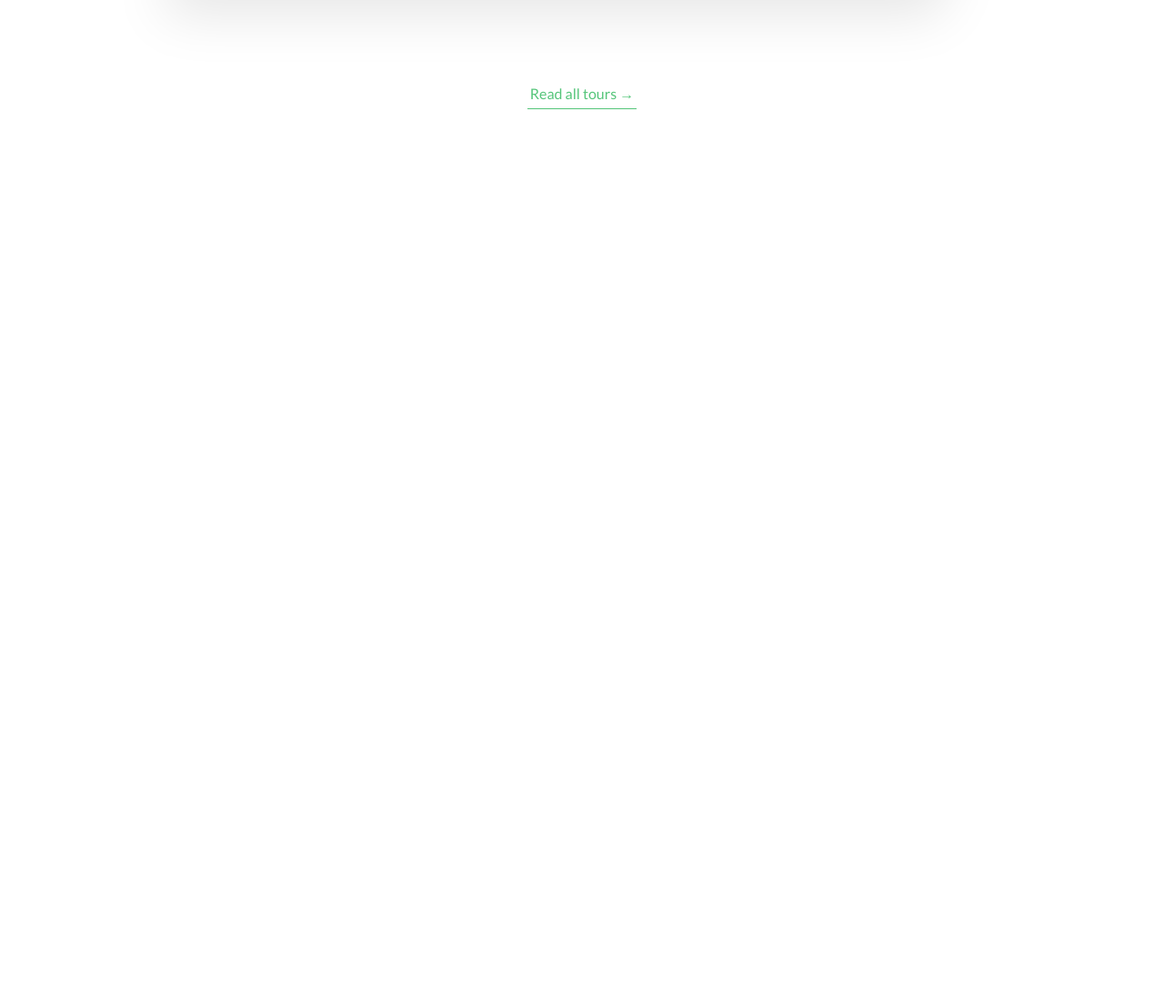
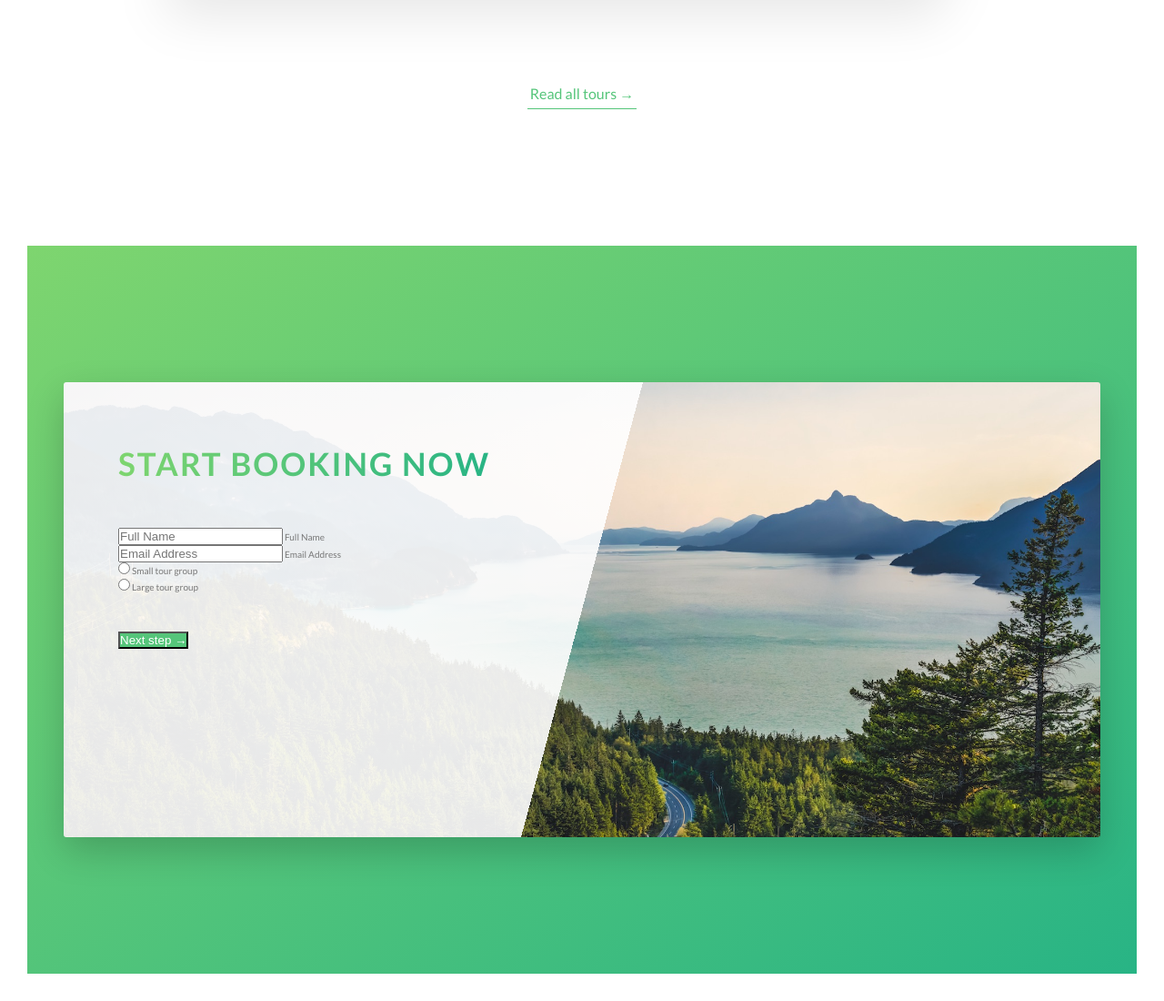
Before and after one commit to KheteshS/natours, a website: page index.html in a window 1280 px wide. Shown: the part 4190-5290 px from the top of the page at 91% size. Before the commit the page ends 4490 px from the top, so only its background shows below. Drawn offline with Linux system fonts and the light colour scheme.

Commit message:
booking section -1

```diff
--- a/index.html
+++ b/index.html
@@ -1,13 +1,11 @@
 <!DOCTYPE html>
 <html lang="en">
+
 <head>
   <meta charset="UTF-8" />
   <meta name="viewport" content="width=device-width, initial-scale=1.0" />
 
-    <link
-      href="https://fonts.googleapis.com/css?family=Lato:100,300,400,700,900"
-      rel="stylesheet"
-    />
+  <link href="https://fonts.googleapis.com/css?family=Lato:100,300,400,700,900" rel="stylesheet" />
 
   <link rel="stylesheet" href="css/icon-font.css" />
   <link rel="stylesheet" href="css/style.css" />
@@ -15,6 +13,7 @@
 
   <title>Natours | Exciting tours for adventurous people</title>
 </head>
+
 <body>
   <header class="header">
     <div class="header__logo-box">
@@ -99,21 +98,9 @@
 
         <div class="col-1-of-2">
           <div class="composition">
-              <img
-                src="img/nat-1-large.jpg"
-                alt="Photo 1"
-                class="composition__photo composition__photo--p1"
-              />
-              <img
-                src="img/nat-2-large.jpg"
-                alt="Photo 2"
-                class="composition__photo composition__photo--p2"
-              />
-              <img
-                src="img/nat-3-large.jpg"
-                alt="Photo 3"
-                class="composition__photo composition__photo--p3"
-              />
+            <img src="img/nat-1-large.jpg" alt="Photo 1" class="composition__photo composition__photo--p1" />
+            <img src="img/nat-2-large.jpg" alt="Photo 2" class="composition__photo composition__photo--p2" />
+            <img src="img/nat-3-large.jpg" alt="Photo 3" class="composition__photo composition__photo--p3" />
           </div>
         </div>
       </div>
@@ -296,11 +283,7 @@
       <div class="row">
         <div class="story">
           <figure class="story__shape">
-              <img
-                class="story__img"
-                src="img/nat-8.jpg"
-                alt="Person on a tour"
-              />
+            <img class="story__img" src="img/nat-8.jpg" alt="Person on a tour" />
             <figcaption class="story__caption">Mary Smith</figcaption>
           </figure>
           <div class="story__text">
@@ -321,11 +304,7 @@
       <div class="row">
         <div class="story">
           <figure class="story__shape">
-              <img
-                class="story__img"
-                src="img/nat-9.jpg"
-                alt="Person on a tour"
-              />
+            <img class="story__img" src="img/nat-9.jpg" alt="Person on a tour" />
             <figcaption class="story__caption">Jack Wilson</figcaption>
           </figure>
           <div class="story__text">
@@ -347,6 +326,53 @@
         <a href="#" class="btn-text">Read all tours &rarr;</a>
       </div>
     </section>
+
+    <section class="section-book">
+      <div class="row">
+        <div class="book">
+          <div class="book__form">
+            <form action="#" class="form">
+              <div class="u-margin-bottom-medium">
+                <h2 class="heading-secondary">Start booking now</h2>
+              </div>
+
+              <div class="form__group">
+                <input type="text" class="form__input" placeholder="Full Name" id="name" required />
+                <label for="name" class="form__label">Full Name</label>
+              </div>
+
+              <div class="form__group">
+                <input type="email" class="form__input" placeholder="Email Address" id="email" required />
+                <label for="email" class="form__label">Email Address</label>
+              </div>
+
+              <div class="form__group u-margin-bottom-medium">
+                <div class="form__radio-group">
+                  <input type="radio" class="form__radio-input" id="small" name="size" />
+                  <label for="small" class="form__radio-label">
+                    <span class="form__radio-button"></span>
+                    Small tour group
+                  </label>
+                </div>
+
+                <div class="form__radio-group">
+                  <input type="radio" class="form__radio-input" id="large" name="size" />
+                  <label for="large" class="form__radio-label">
+                    <span class="form__radio-button"></span>
+                    Large tour group
+                  </label>
+                </div>
+              </div>
+
+              <div class="form__group">
+                <button class="btn btn--green">Next step &rarr;</button>
+              </div>
+            </form>
+          </div>
+        </div>
+      </div>
+    </section>
   </main>
 </body>
+
 </html>
--- a/sass/pages/_home.scss
+++ b/sass/pages/_home.scss
@@ -31,3 +31,31 @@
   padding: 15rem 0;
   position: relative;
 }
+
+.section-book {
+  padding: 15rem 0;
+  background-image: linear-gradient(
+    to right bottom,
+    $color-primary-light,
+    $color-primary-dark
+  );
+}
+
+.book {
+  background-image: linear-gradient(
+      105deg,
+      rgba($color-white, 0.9) 0%,
+      rgba($color-white, 0.9) 50%,
+      transparent 50%
+    ),
+    url(../../img/nat-10.jpg);
+  background-size: 100%;
+  border-radius: 3px;
+  box-shadow: 0 1.5rem 4rem rgba($color-black, 0.2);
+  height: 50rem;
+
+  &__form {
+    width: 50%;
+    padding: 6rem;
+  }
+}
```
Also changed, not shown: css/style.css. Lines whose indentation alone changed are shown as unchanged.
